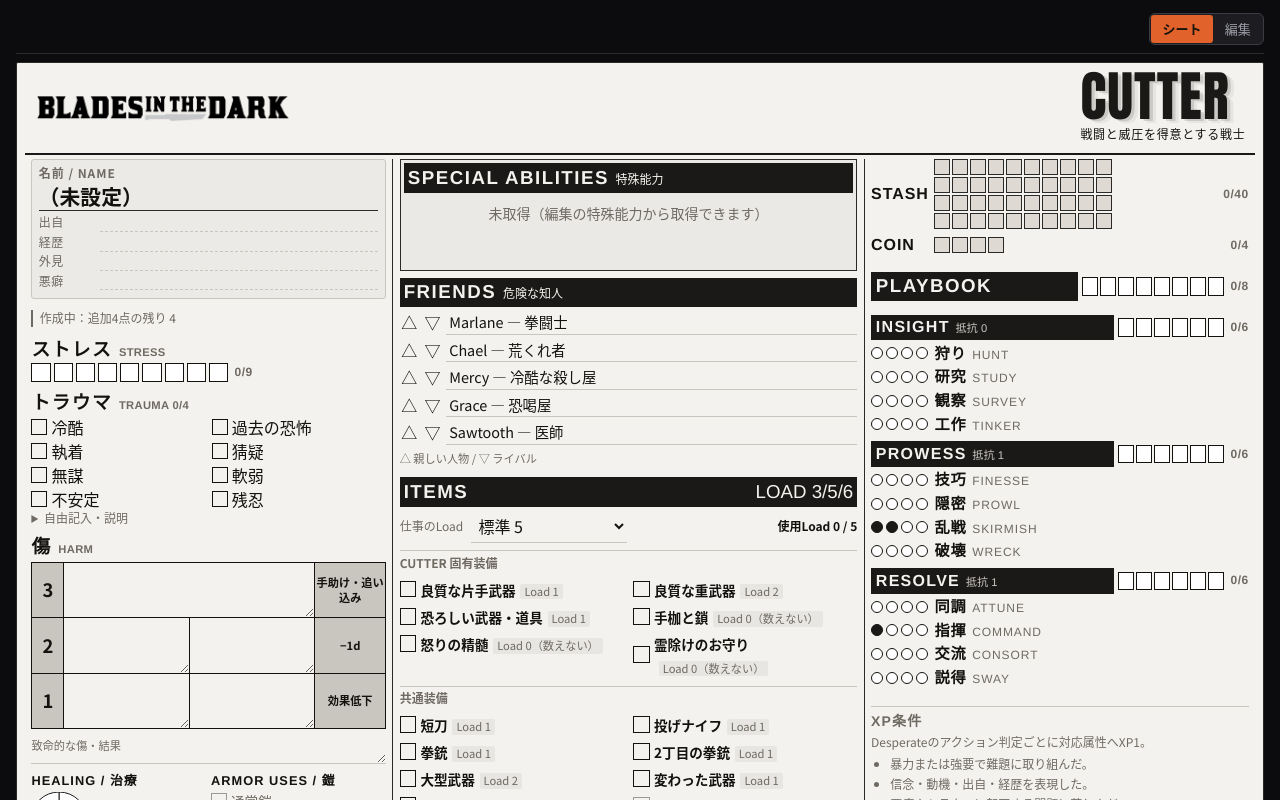
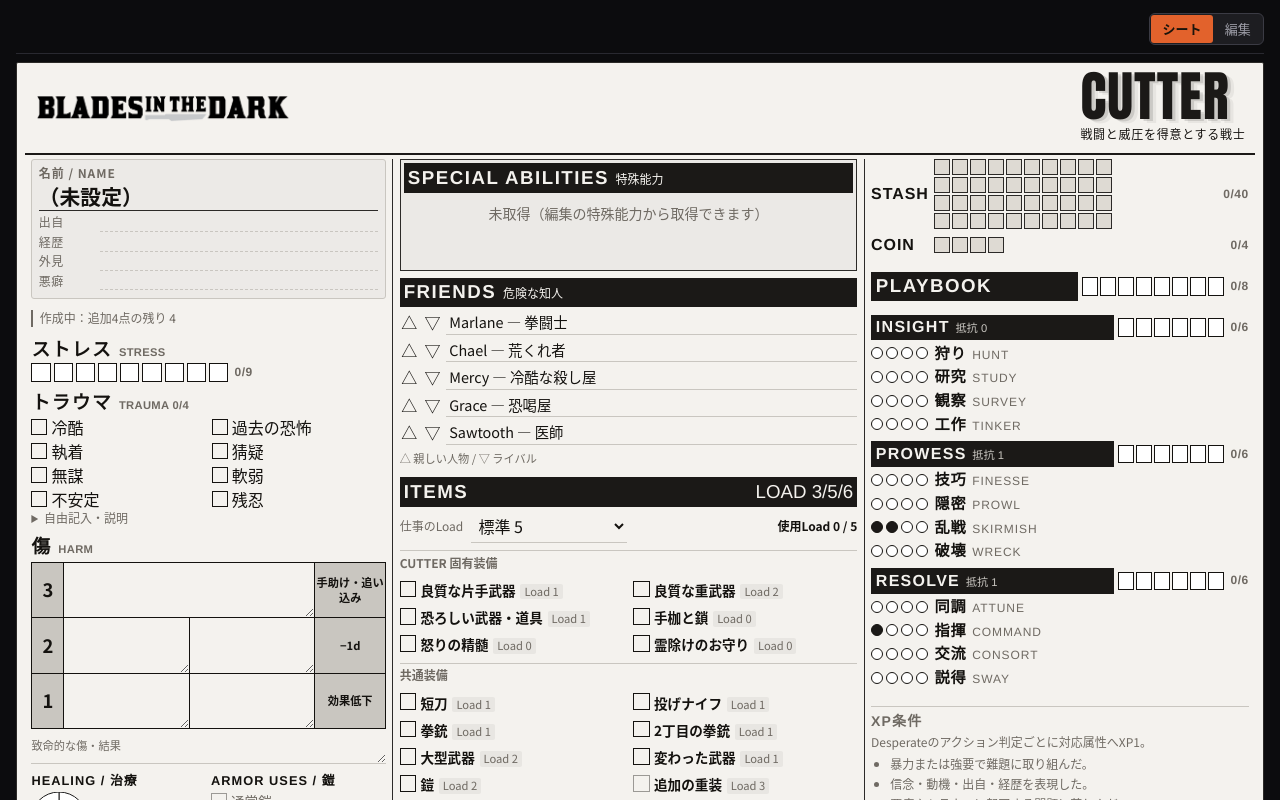
Before and after one commit to yukiohku/BladesInTheDarkSPA, a React (Vite) app: page / in a window 1280 px wide. Shown: the top 800 px of the page. Built offline with nearby package versions, Linux system fonts and the light colour scheme.

Commit message:
fix: Load 0の説明を削除する

```diff
--- a/src/components/SheetPanels.tsx
+++ b/src/components/SheetPanels.tsx
@@ -168,7 +168,6 @@
             <span className="equipment-name">{item.ja ?? item.name}</span>
             <small>
               Load {item.load}
-              {item.load === 0 ? '（数えない）' : ''}
             </small>
           </span>
           <span className="equipment-checks">
```
